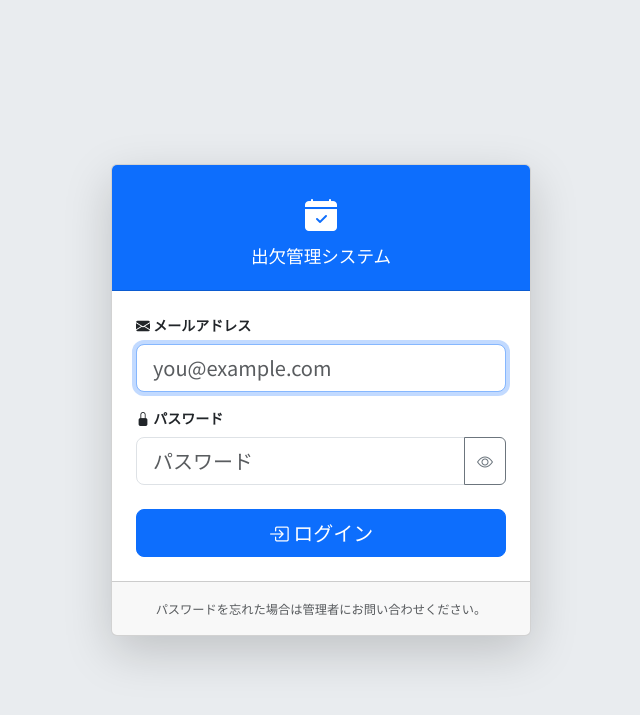
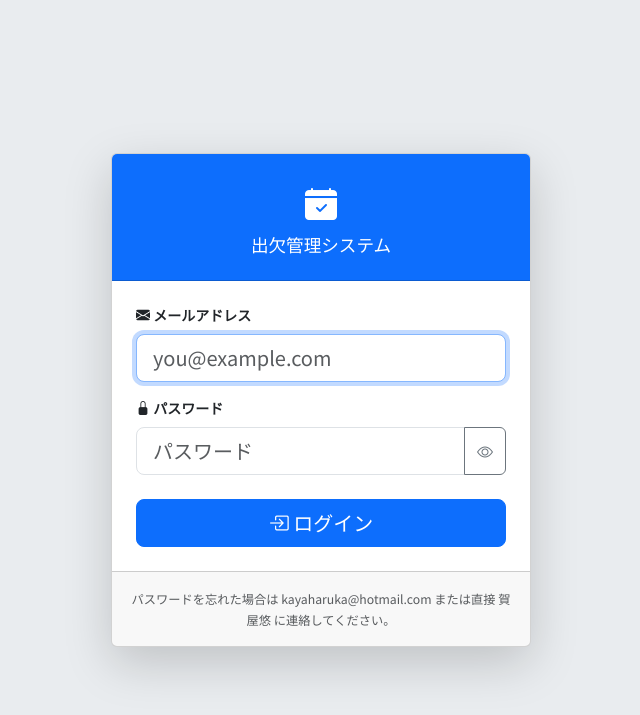
Before and after one commit to Himanaraba/attendance-system, a Flask app: page /login in a window 1280 px wide. Shown: the top 715 px of the page, without its empty margins (319-959 px from the left). Run offline with Flask 3, Linux system fonts and the light colour scheme.

Commit message:
update password reset contact info

```diff
--- a/templates/login.html
+++ b/templates/login.html
@@ -59,8 +59,8 @@
       </form>
     </div>
     <div class="card-footer text-center text-muted py-3">
-      <small>{{ msg('Contact your admin to reset your password.',
-                    'パスワードを忘れた場合は管理者にお問い合わせください。') }}</small>
+      <small>{{ msg('Forgot your password? Email kayaharuka@hotmail.com or contact 賀屋悠 directly.',
+                    'パスワードを忘れた場合は kayaharuka@hotmail.com または直接 賀屋悠 に連絡してください。') }}</small>
     </div>
   </div>
 </div>
```
